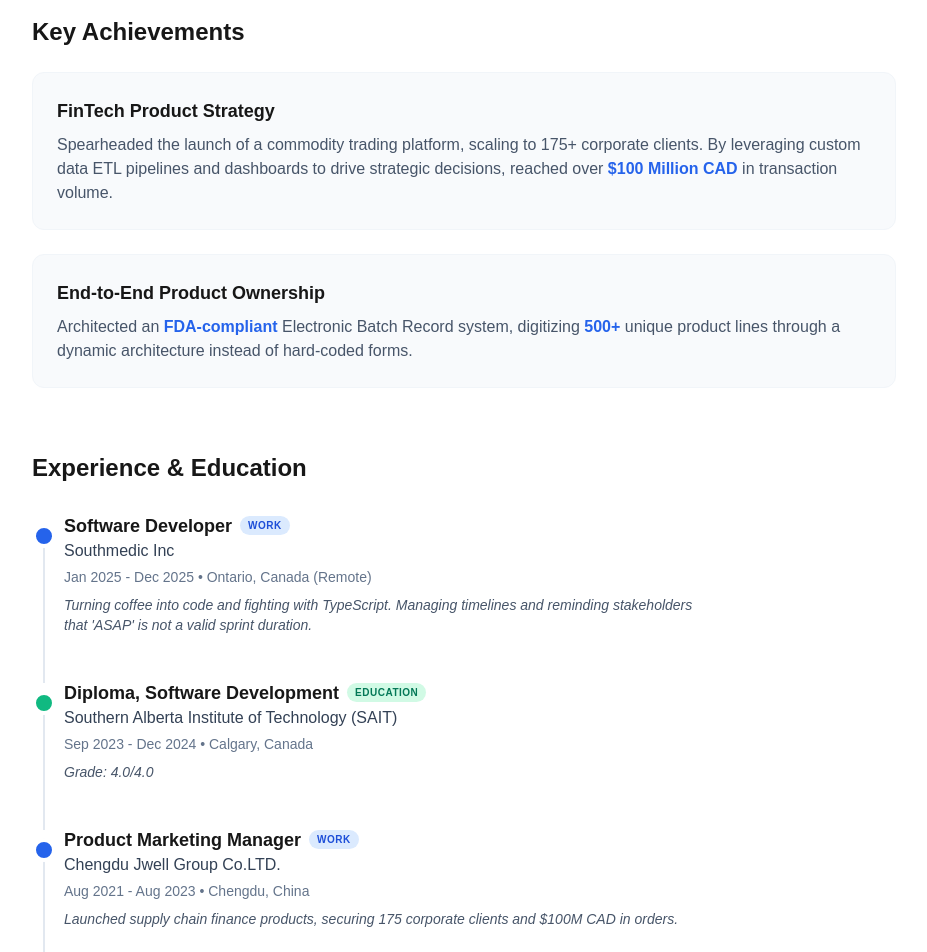
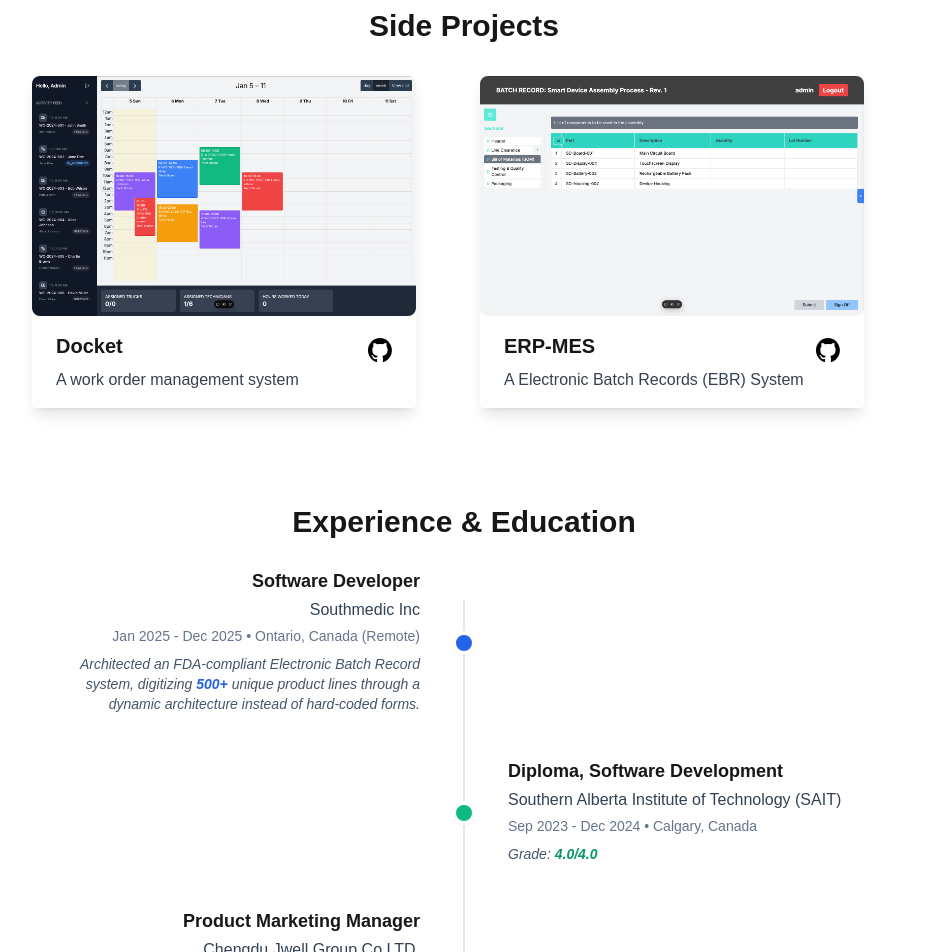
Before and after one commit to hangxigood/portfolio, a Next.js app: page / in a window 1280 px wide. Shown: the part 480-1432 px from the top of the page, without its empty margins (176-1103 px from the left). Built offline with nearby package versions, Linux system fonts and the light colour scheme.

Commit message:
feat: redesign timeline to a centered layout and integrate side projects grid

```diff
--- a/app/page.tsx
+++ b/app/page.tsx
@@ -2,6 +2,8 @@ import { ProfileImage } from "@/components/Profile/ProfileImage";
 import { SocialLinks } from "@/components/Profile/SocialLinks";
 import { Bio } from "@/components/Profile/Bio";
 import { Timeline } from "@/components/Profile/Timeline";
+import ProjectCard from "@/components/ProjectCard";
+import { getAllProjects } from "@/lib/projects";
 
 const bioParagraphs = [
   "I used to work as an embedded systems developer, marketer, product manager, and data analyst. These roles have given me great insights into both business and technology.",
@@ -9,6 +11,8 @@ const bioParagraphs = [
 ];
 
 export default function Home() {
+  const projects = getAllProjects();
+
   return (
     <div className="max-w-4xl mx-auto py-12 px-4">
       <div className="flex flex-col md:flex-row items-center gap-8">
@@ -23,26 +27,12 @@ export default function Home() {
 
       <Bio paragraphs={bioParagraphs} />
 
-      <section className="mt-12">
-        <h2 className="text-2xl font-bold mb-6">Key Achievements</h2>
-        <div className="grid gap-6">
-          <div className="p-6 rounded-xl bg-slate-50 dark:bg-slate-900/50 border border-slate-100 dark:border-slate-800">
-            <h3 className="font-bold text-lg mb-2">FinTech Product Strategy</h3>
-            <p className="text-slate-600 dark:text-slate-400">
-              Spearheaded the launch of a commodity trading platform, scaling to 175+ corporate clients.
-              By leveraging custom data ETL pipelines and dashboards to drive strategic decisions, reached
-              over <span className="text-blue-600 dark:text-blue-400 font-semibold">$100 Million CAD</span> in
-              transaction volume.
-            </p>
-          </div>
-
-          <div className="p-6 rounded-xl bg-slate-50 dark:bg-slate-900/50 border border-slate-100 dark:border-slate-800">
-            <h3 className="font-bold text-lg mb-2">End-to-End Product Ownership</h3>
-            <p className="text-slate-600 dark:text-slate-400">
-              Architected an <span className="text-blue-600 dark:text-blue-400 font-semibold">FDA-compliant </span> Electronic
-              Batch Record system, digitizing <span className="text-blue-600 dark:text-blue-400 font-semibold">500+</span> unique product lines through a dynamic architecture instead of hard-coded forms.
-            </p>
-          </div>
+      <section className="mt-16">
+        <h2 className="text-3xl font-bold mb-8 text-center">Side Projects</h2>
+        <div className="grid grid-cols-1 md:grid-cols-2 gap-8">
+          {projects.map((project) => (
+            <ProjectCard key={project.slug} {...project} />
+          ))}
         </div>
       </section>
 
--- a/components/Profile/Bio.tsx
+++ b/components/Profile/Bio.tsx
@@ -4,12 +4,14 @@ interface BioProps {
 
 export const Bio = ({ paragraphs }: BioProps) => {
   return (
-    <div className="mt-12 space-y-4">
+    <section className="mt-6">
+      <div className="space-y-4">
         {paragraphs.map((paragraph, index) => (
           <p key={index} className="text-lg">
             {paragraph}
           </p>
         ))}
       </div>
+    </section>
   );
 };
--- a/components/Profile/Timeline.tsx
+++ b/components/Profile/Timeline.tsx
@@ -5,7 +5,7 @@ interface TimelineEntry {
     organization: string;
     period: string;
     location?: string;
-    description?: string;
+    description?: string | React.ReactNode;
     type: 'work' | 'education';
     startDate: Date; // For sorting
     url?: string;
@@ -19,7 +19,13 @@ const entries: TimelineEntry[] = [
         url: "https://www.southmedic.com/",
         period: "Jan 2025 - Dec 2025",
         location: "Ontario, Canada (Remote)",
-        description: "Turning coffee into code and fighting with TypeScript. Managing timelines and reminding stakeholders that 'ASAP' is not a valid sprint duration.",
+        description: (
+            <>
+                Architected an FDA-compliant Electronic Batch Record system, digitizing{" "}
+                <span className="text-blue-600 dark:text-blue-400 font-bold">500+</span> unique product lines through a
+                dynamic architecture instead of hard-coded forms.
+            </>
+        ),
         startDate: new Date('2025-01-01')
     },
     {
@@ -29,7 +35,11 @@ const entries: TimelineEntry[] = [
         url: "https://www.sait.ca/programs-and-courses/diplomas/software-development",
         period: "Sep 2023 - Dec 2024",
         location: "Calgary, Canada",
-        description: "Grade: 4.0/4.0",
+        description: (
+            <>
+                Grade: <span className="text-emerald-600 dark:text-emerald-400 font-bold">4.0/4.0</span>
+            </>
+        ),
         startDate: new Date('2023-09-01')
     },
     {
@@ -39,7 +49,12 @@ const entries: TimelineEntry[] = [
         url: "https://gt.jwell56.com/home",
         period: "Aug 2021 - Aug 2023",
         location: "Chengdu, China",
-        description: "Launched supply chain finance products, securing 175 corporate clients and $100M CAD in orders.",
+        description: (
+            <>
+                Launched supply chain finance products, securing 175 corporate clients and{" "}
+                <span className="text-blue-600 dark:text-blue-400 font-bold">$100M CAD</span> in orders.
+            </>
+        ),
         startDate: new Date('2021-08-01')
     },
     {
@@ -49,7 +64,11 @@ const entries: TimelineEntry[] = [
         url: "https://gt.jwell56.com/home",
         period: "Aug 2020 - Aug 2021",
         location: "Chengdu, China",
-        description: "Wrangled complex datasets and advocated for data-driven decisions over legacy spreadsheet methods.",
+        description: (
+            <>
+                Automated complex back-office data workflows, replacing manual Excel processes. Designed ETL pipelines that reduced data processing time by <span className="text-blue-600 dark:text-blue-400 font-bold">95%</span>.
+            </>
+        ),
         startDate: new Date('2020-08-01')
     },
     {
@@ -93,7 +112,6 @@ const entries: TimelineEntry[] = [
     }
 ];
 
-// Sort the entries chronologically
 const sortedEntries = [...entries].sort((a, b) => b.startDate.getTime() - a.startDate.getTime());
 
 const TimelineItem = ({ entry }: { entry: TimelineEntry }) => {
@@ -101,39 +119,47 @@ const TimelineItem = ({ entry }: { entry: TimelineEntry }) => {
     const dotColor = isWork ? 'bg-blue-600' : 'bg-emerald-500';
 
     return (
-        <div className="relative pl-8 pb-12 last:pb-0">
-            <div className="absolute left-[11px] top-2 bottom-0 w-[2px] bg-slate-200 dark:bg-slate-800 last:hidden"></div>
+        <div className="relative mb-12 last:mb-0">
+            {/* Mobile Dot and Line */}
+            <div className="md:hidden">
+                <div className="absolute left-[11px] top-2 bottom-0 w-[2px] bg-slate-200 dark:bg-slate-800"></div>
                 <div className={`absolute left-0 top-2 w-6 h-6 rounded-full border-4 border-white dark:border-slate-950 ${dotColor}`}></div>
+            </div>
 
-            <div>
-                <div className="flex items-center gap-2 mb-1">
-                    <h3 className="font-bold text-lg leading-none">{entry.title}</h3>
-                    <span className={`text-[10px] uppercase tracking-wider px-2 py-0.5 rounded-full font-bold ${isWork ? 'bg-blue-100 text-blue-700 dark:bg-blue-900/30 dark:text-blue-400'
-                        : 'bg-emerald-100 text-emerald-700 dark:bg-emerald-900/30 dark:text-emerald-400'
-                        }`}>
-                        {entry.type}
-                    </span>
-                </div>
+            {/* Item Container */}
+            <div className={`flex flex-col md:flex-row items-start md:items-center w-full ${isWork ? 'md:flex-row' : 'md:flex-row-reverse'}`}>
+                {/* Content Side */}
+                <div className={`w-full md:w-[calc(50%-12px)] pl-8 md:pl-0 ${isWork ? 'md:pr-8 md:text-right' : 'md:pl-8 md:text-left'}`}>
+                    <h3 className="font-bold text-lg leading-none mb-2">{entry.title}</h3>
+
                     <div className="text-slate-700 dark:text-slate-300 font-medium mb-1">
                         {entry.url ? (
-                        <a
-                            href={entry.url}
-                            target="_blank"
-                            rel="noopener noreferrer"
-                            className="hover:text-blue-600 dark:hover:text-blue-400 transition-colors"
-                        >
+                            <a href={entry.url} target="_blank" rel="noopener noreferrer" className="hover:text-blue-600 dark:hover:text-blue-400 transition-colors">
                                 {entry.organization}
                             </a>
                         ) : (
                             entry.organization
                         )}
                     </div>
+
                     <div className="text-sm text-slate-500 mb-2">{entry.period} {entry.location && `• ${entry.location}`}</div>
+
                     {entry.description && (
                         <p className="text-slate-600 dark:text-slate-400 text-sm italic">
                             {entry.description}
                         </p>
                     )}
+                </div>
+
+                {/* Desktop Center Point (Placeholder/Spacer for the dot) */}
+                <div className="hidden md:flex w-6 h-6 items-center justify-center z-10 shrink-0 mx-0">
+                    {/* The actual dot is absolute centered in the parent container below */}
+                </div>
+
+                <div className={`absolute left-1/2 -translate-x-1/2 w-6 h-6 rounded-full border-4 border-white dark:border-slate-950 ${dotColor} shadow-sm z-10 hidden md:block`}></div>
+
+                {/* Empty Side (Desktop) */}
+                <div className="hidden md:block md:w-[calc(50%-12px)]"></div>
             </div>
         </div>
     );
@@ -141,8 +167,12 @@ const TimelineItem = ({ entry }: { entry: TimelineEntry }) => {
 
 export const Timeline = () => {
     return (
-        <div className="mt-16 max-w-2xl">
-            <h2 className="text-2xl font-bold mb-8">Experience & Education</h2>
+        <div className="mt-24 relative w-full">
+            <h2 className="text-3xl font-bold mb-8 text-center">Experience & Education</h2>
+
+            {/* Desktop Center Line */}
+            <div className="absolute left-1/2 -translate-x-1/2 top-24 bottom-0 w-[2px] bg-slate-200 dark:bg-slate-800 hidden md:block"></div>
+
             <div className="flex flex-col">
                 {sortedEntries.map((item, idx) => (
                     <TimelineItem key={idx} entry={item} />
--- a/projects/projects.md
+++ b/projects/projects.md
@@ -10,11 +10,6 @@ projects:
     image: /images/ERP-MES.png
     githubLink: https://github.com/hangxigood/ERP-MES
     deploymentLink: https://erp-mes.vercel.app/
-  - title: Security Messages
-    description: A online message board with a suite of security measures.
-    image: /images/Security Messages.png
-    githubLink: https://github.com/hangxigood/Security_Web_Application/tree/main
-    deploymentLink: https://security-message.vercel.app/messages
 ---
 
 # Projects
```
Lines whose indentation alone changed are shown as unchanged.
